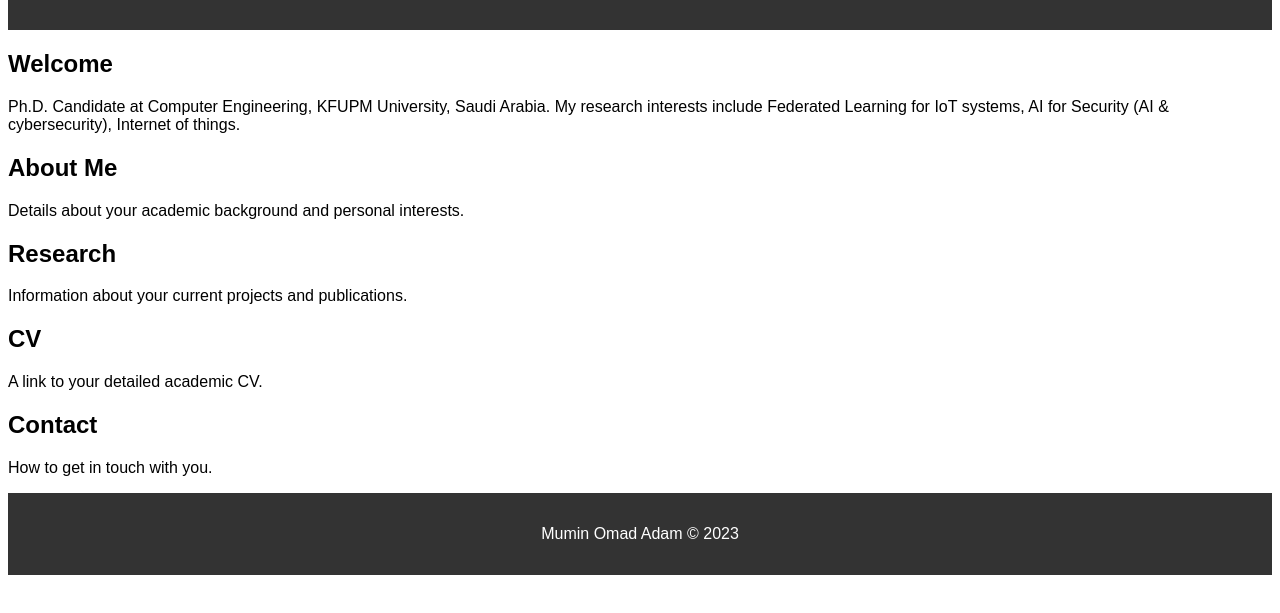
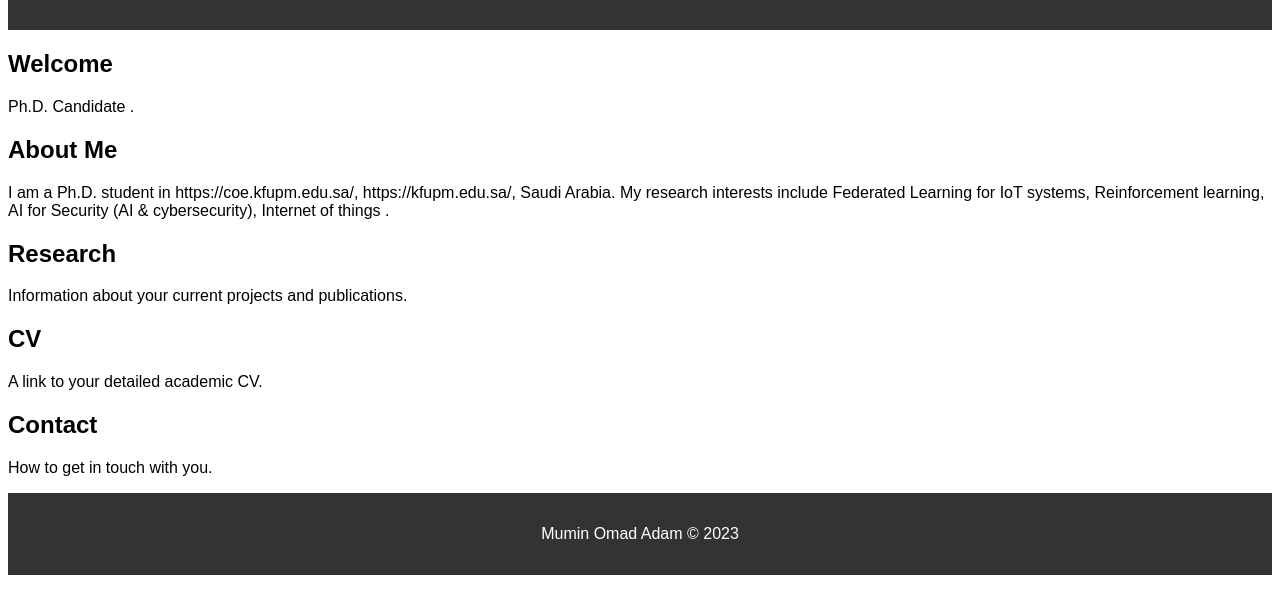
Before and after one commit to muminomar/.github.io, a plain HTML site: page index.html in a window 1280 px wide. Shown: the part 97-710 px from the top of the page. Drawn offline with Linux system fonts and the light colour scheme.

Commit message:
Update index.html

```diff
--- a/index.html
+++ b/index.html
@@ -24,12 +24,13 @@
     <!-- Content sections go here -->
     <section id="home" class="container">
         <h2>Welcome</h2>
-        <p>Ph.D. Candidate at Computer Engineering, KFUPM University, Saudi Arabia. My research interests include Federated Learning for IoT systems, AI for Security (AI & cybersecurity), Internet of things.</p>
+        <p>Ph.D. Candidate .</p>
     </section>
 
     <section id="about" class="container">
         <h2>About Me</h2>
-        <p>Details about your academic background and personal interests.</p>
+        <p>I am a Ph.D. student in https://coe.kfupm.edu.sa/, https://kfupm.edu.sa/, Saudi Arabia. My research interests include Federated Learning for IoT systems, Reinforcement learning,
+            AI for Security (AI & cybersecurity), Internet of things .</p>
     </section>
 
     <section id="research" class="container">
```
